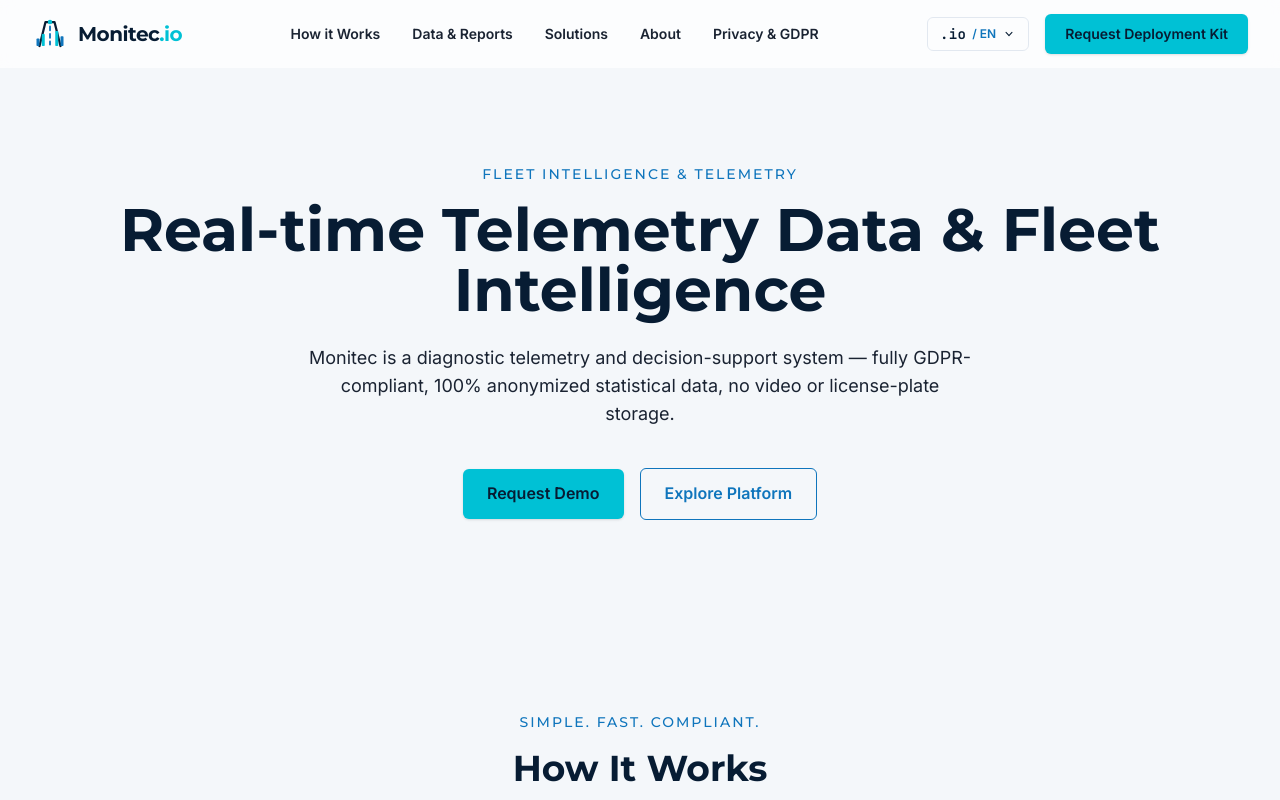
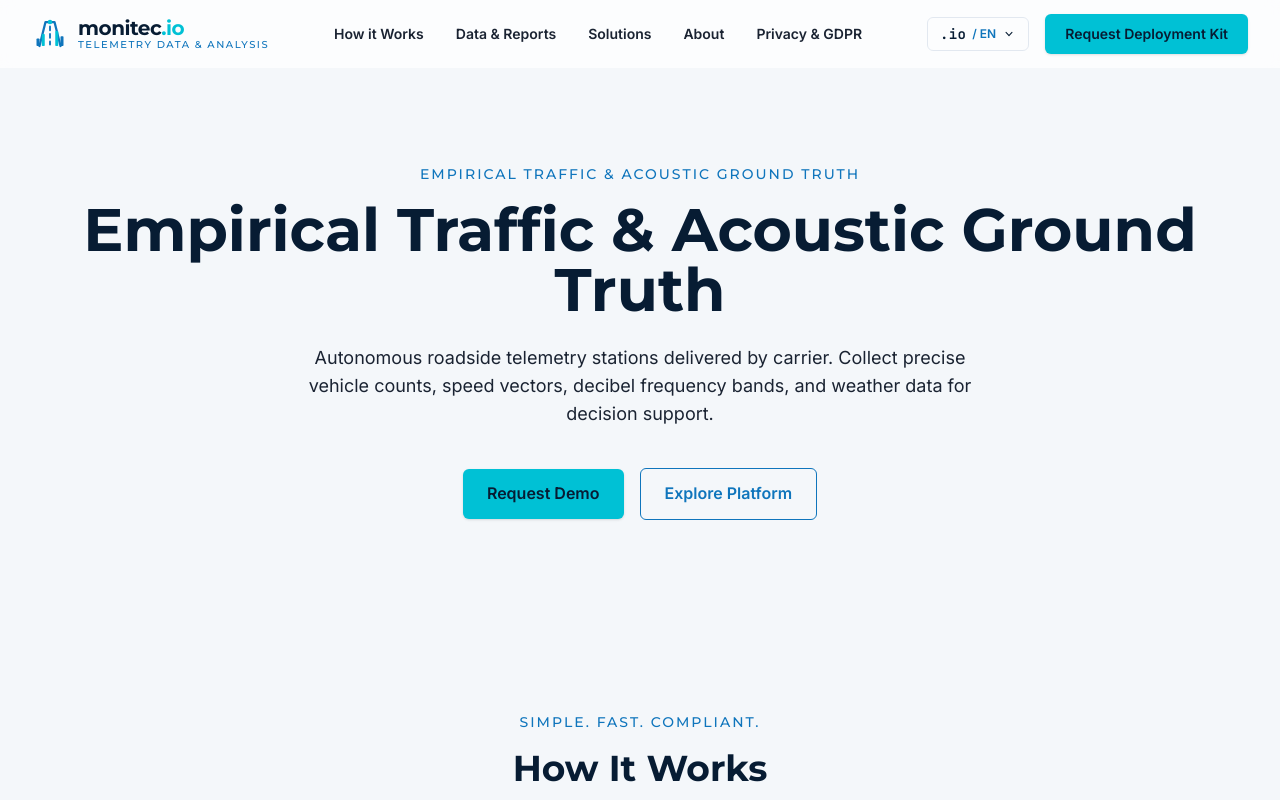
Before and after one commit to chr1272/monitec-website, a React (Vite) app: page / in a window 1280 px wide. Shown: the top 800 px of the page. Built offline with nearby package versions, Linux system fonts and the light colour scheme.

Commit message:
Update hero copy to Empirical Traffic & Acoustic Ground Truth; remove Fleet references; fix logo road color; add dynamic region-based tagline

```diff
--- a/index.html
+++ b/index.html
@@ -6,8 +6,9 @@
     <meta name="viewport" content="width=device-width, initial-scale=1.0" />
     <meta
       name="description"
-      content="Monitec — Real-time Telemetry Data & Fleet Intelligence. Diagnostic telemetry and decision-support systems for municipalities and enterprises."
+      content="Monitec — Empirical Traffic & Acoustic Ground Truth. Autonomous roadside telemetry stations delivered by carrier, collecting vehicle counts, speed vectors, decibel frequency bands, and weather data for decision support."
     />
+
 
     <!-- Google Fonts: Montserrat (Headings), Inter (Body), JetBrains Mono (Data) -->
     <link rel="preconnect" href="https://fonts.googleapis.com" />
@@ -17,7 +18,8 @@
       rel="stylesheet"
     />
 
-    <title>Monitec — Fleet Intelligence &amp; Telemetry</title>
+    <title>Monitec — Empirical Traffic &amp; Acoustic Ground Truth</title>
+
   </head>
   <body>
     <div id="root"></div>
--- a/src/App.jsx
+++ b/src/App.jsx
@@ -15,16 +15,17 @@
       <main id="top">
         <section className="mx-auto max-w-7xl px-6 py-24 text-center lg:px-8">
           <p className="tagline text-secondary text-sm mb-4">
-            Fleet Intelligence &amp; Telemetry
+            Empirical Traffic &amp; Acoustic Ground Truth
           </p>
           <h1 className="text-4xl font-bold text-primary sm:text-5xl lg:text-6xl">
-            Real-time Telemetry Data &amp; Fleet Intelligence
+            Empirical Traffic &amp; Acoustic Ground Truth
           </h1>
           <p className="mx-auto mt-6 max-w-2xl text-lg text-text-slate">
-            Monitec is a diagnostic telemetry and decision-support system —
-            fully GDPR-compliant, 100% anonymized statistical data, no video
-            or license-plate storage.
+            Autonomous roadside telemetry stations delivered by carrier.
+            Collect precise vehicle counts, speed vectors, decibel frequency
+            bands, and weather data for decision support.
           </p>
+
           <div className="mt-10 flex items-center justify-center gap-4">
             <a
               href="#request-kit"
--- a/src/components/About.jsx
+++ b/src/components/About.jsx
@@ -23,8 +23,9 @@
         <div>
           <p className="tagline text-secondary text-sm mb-4">About Monitec</p>
           <h2 className="text-3xl font-bold text-primary sm:text-4xl">
-            Built for Trustworthy, Actionable Fleet Intelligence
+            Built for Trustworthy, Actionable Traffic Intelligence
           </h2>
+
           <p className="mt-6 text-lg leading-relaxed text-text-slate">
             Monitec designs diagnostic telemetry and decision-support systems that help
             municipalities, planners, and infrastructure teams understand how vehicles
--- a/src/components/Header.jsx
+++ b/src/components/Header.jsx
@@ -37,8 +37,9 @@
       <div className="mx-auto flex max-w-7xl items-center justify-between px-6 py-3.5 lg:px-8">
         {/* Logo */}
         <a href="#top" className="shrink-0">
-          <Logo domain={activeRegion.domain} />
+          <Logo domain={activeRegion.domain} tagline={activeRegion.tagline} />
         </a>
+
 
         {/* Desktop Nav */}
         <nav className="hidden items-center gap-8 lg:flex">
--- a/src/components/Logo.jsx
+++ b/src/components/Logo.jsx
@@ -3,11 +3,17 @@
  * road icon (telematics / vehicles), plus a dynamic domain suffix that
  * updates in real time based on the active region (.io / .at / .fr).
  */
-export default function Logo({ domain = ".io", className = "", dark = false }) {
+export default function Logo({
+  domain = ".io",
+  tagline,
+  className = "",
+  dark = false,
+}) {
   const primaryTextColor = dark ? "#F4F7FA" : "#071C33";
 
   return (
     <div className={`flex items-center gap-2.5 select-none ${className}`}>
+
       <svg
         width="36"
         height="36"
@@ -19,12 +25,13 @@
         {/* Road icon base */}
         <path
           d="M10 40 L18 8 H30 L38 40"
-          stroke="#071C33"
+          stroke="#0F75BC"
           strokeWidth="3"
           strokeLinecap="round"
           strokeLinejoin="round"
           fill="none"
         />
+
         {/* Road center dashes */}
         <line
           x1="24"
@@ -64,10 +71,20 @@
         <circle cx="24" cy="8" r="3" fill="#00C1D5" />
       </svg>
 
-      <span className="flex items-baseline font-heading font-bold text-xl leading-none tracking-tight">
-        <span style={{ color: primaryTextColor }}>Monitec</span>
-        <span className="text-accent">{domain}</span>
-      </span>
+      <div className="flex flex-col">
+        <span className="flex items-baseline font-heading font-bold text-xl leading-none tracking-tight">
+          <span style={{ color: primaryTextColor }}>monitec</span>
+          <span className="text-accent">{domain}</span>
+        </span>
+        {tagline && (
+          <span
+            className="tagline mt-0.5 text-[10px] leading-none text-secondary"
+            style={{ letterSpacing: "1.5px" }}
+          >
+            {tagline}
+          </span>
+        )}
+      </div>
     </div>
   );
 }
--- a/src/data/regions.js
+++ b/src/data/regions.js
@@ -7,6 +7,8 @@
     domain: ".io",
     lang: "EN",
     label: "International",
+    tagline: "TELEMETRY DATA & ANALYSIS",
+
     nav: {
       howItWorks: "How it Works",
       dataReports: "Data & Reports",
@@ -21,6 +23,8 @@
     domain: ".at",
     lang: "DE",
     label: "Österreich",
+    tagline: "TELEMETRIE-DATEN & ANALYSE",
+
     nav: {
       howItWorks: "So funktioniert's",
       dataReports: "Daten & Berichte",
@@ -35,6 +39,8 @@
     domain: ".fr",
     lang: "FR",
     label: "France",
+    tagline: "DONNÉES DE TÉLÉMÉTRIE & ANALYSE",
+
     nav: {
       howItWorks: "Comment ça marche",
       dataReports: "Données & Rapports",
```
